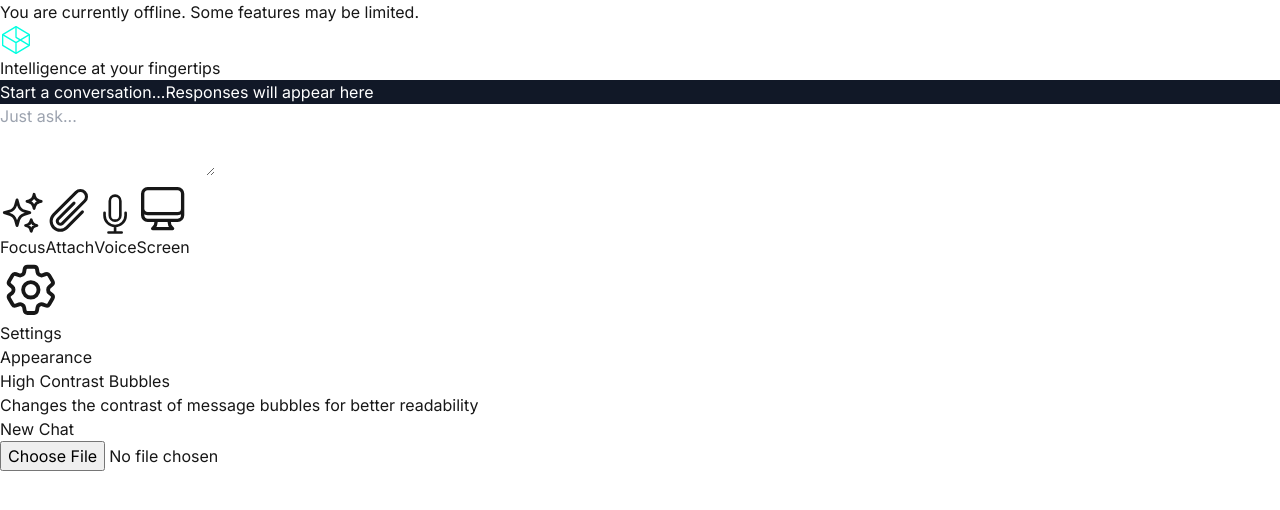
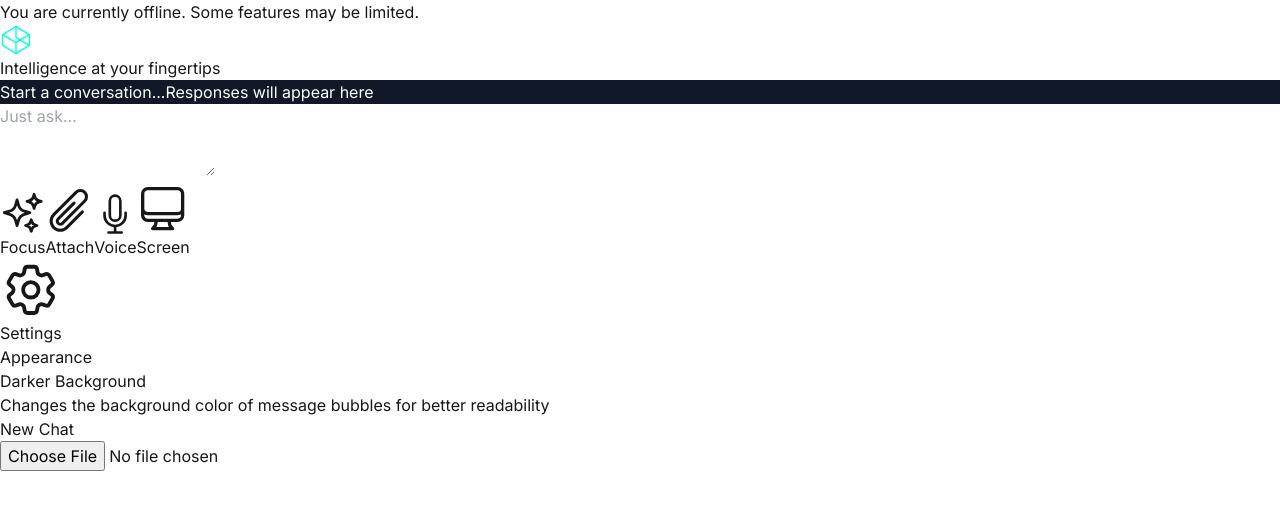
Before and after one commit to Positron00/WebChat, a Next.js app: page / in a window 1280 px wide. Both pictures are taken after a click on the button "Settings". Shown: the top 510 px of the page. Built offline with nearby package versions, Linux system fonts and the light colour scheme.

Commit message:
update toggle switch name

```diff
--- a/src/components/chat/MessageInput.tsx
+++ b/src/components/chat/MessageInput.tsx
@@ -131,7 +131,7 @@ export function MessageInput({
                   <h4 className="text-white text-sm font-medium mb-2">Appearance</h4>
                   <div className="flex items-center justify-between">
                     <label htmlFor="high-contrast-toggle" className="text-gray-300 text-xs">
-                      High Contrast Bubbles
+                      Darker Background
                     </label>
                     <button
                       id="high-contrast-toggle"
@@ -140,7 +140,7 @@ export function MessageInput({
                         accessibility.highContrast ? 'bg-blue-600' : 'bg-gray-600'
                       }`}
                       aria-pressed={accessibility.highContrast}
-                      aria-label="Toggle high contrast mode"
+                      aria-label="Toggle darker background mode"
                     >
                       <span
                         className={`${
@@ -150,7 +150,7 @@ export function MessageInput({
                     </button>
                   </div>
                   <p className="text-gray-400 text-xs mt-1">
-                    Changes the contrast of message bubbles for better readability
+                    Changes the background color of message bubbles for better readability
                   </p>
                 </div>
               </div>
```
Also changed, not shown: 1 other file (tests, documents, lock files or other folders).
